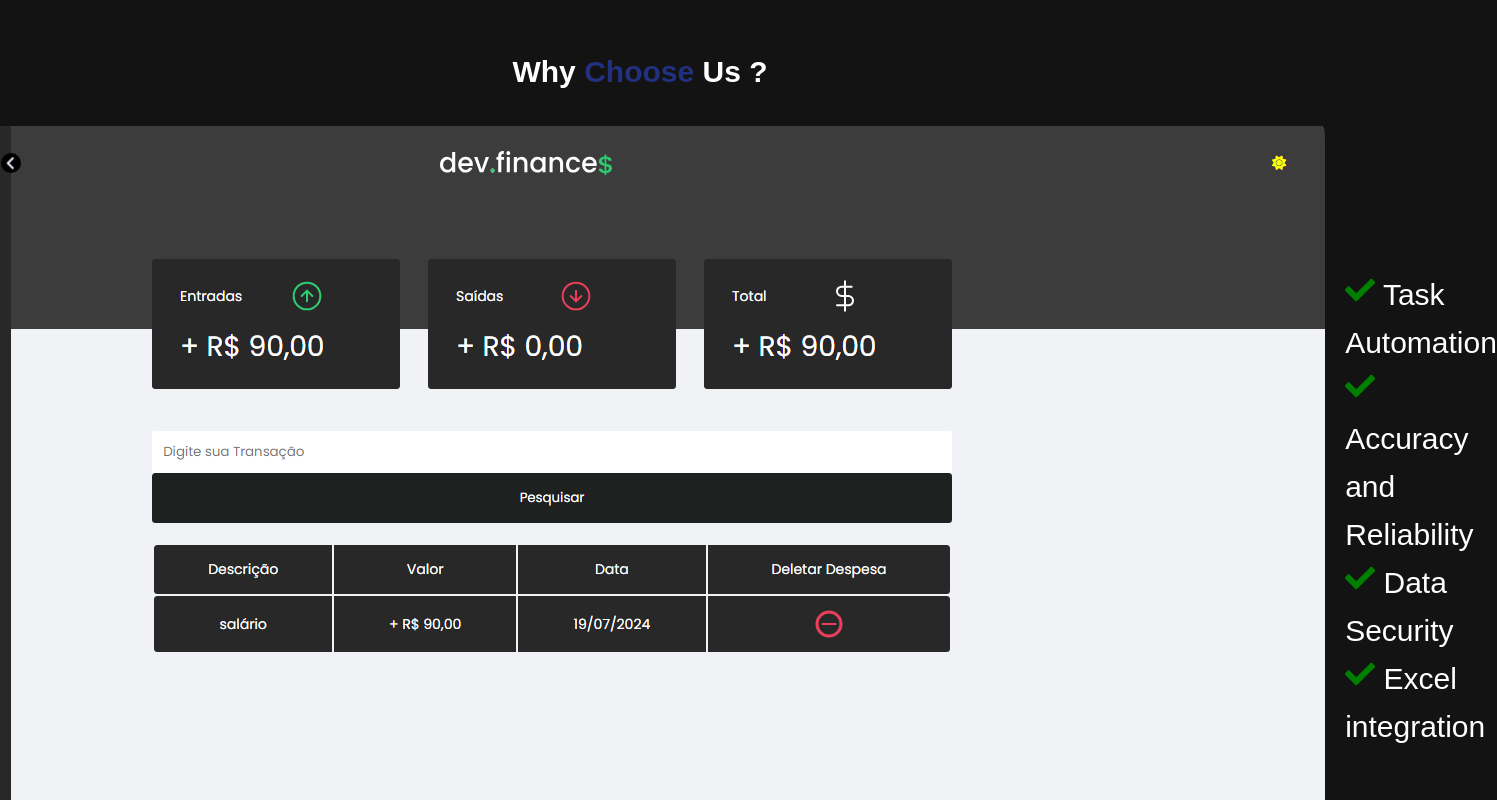
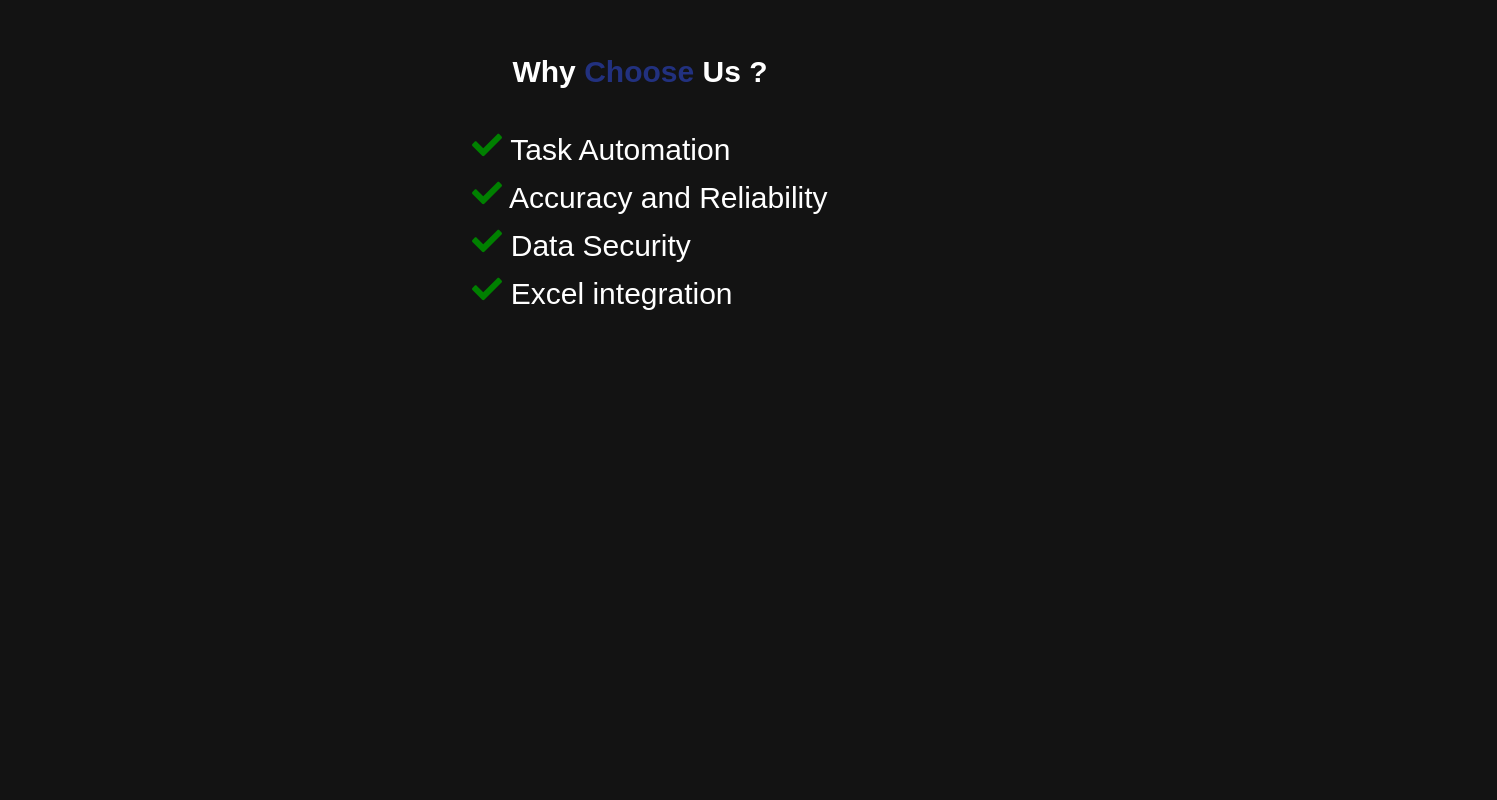
Before and after one commit to artur-debv/Finance, a React (Vite) app: page / in a window 1280 px wide. Shown: the part 880-1680 px from the top of the page, 1497 px wide, since content can reach past the window. After the commit the page ends 1198 px from the top, so only its background shows below. Built offline with nearby package versions, Linux system fonts and the light colour scheme.

Commit message:
refactor: updates

```diff
--- a/src/components/WhyChooseSection/WhyChooseSection.jsx
+++ b/src/components/WhyChooseSection/WhyChooseSection.jsx
@@ -1,7 +1,5 @@
 import styles from './WhyChooseSection.module.css';
 import { FaCheck } from "react-icons/fa";
-import Sistema from "../../assets/sistema.png";
-
 
 
 function WhyChooseSection() {
@@ -11,7 +9,6 @@ function WhyChooseSection() {
             <div className={styles.container_all}>
                 <div className={styles.container}>
                     <div className={styles.imageContainer}>
-                    <img src={Sistema} alt="Sistema" className={styles.image} />
                     </div>
                     <div className={styles.container_Choose}>
                         <p> <FaCheck style={{ color: 'green' }} /> Task Automation </p>
```
